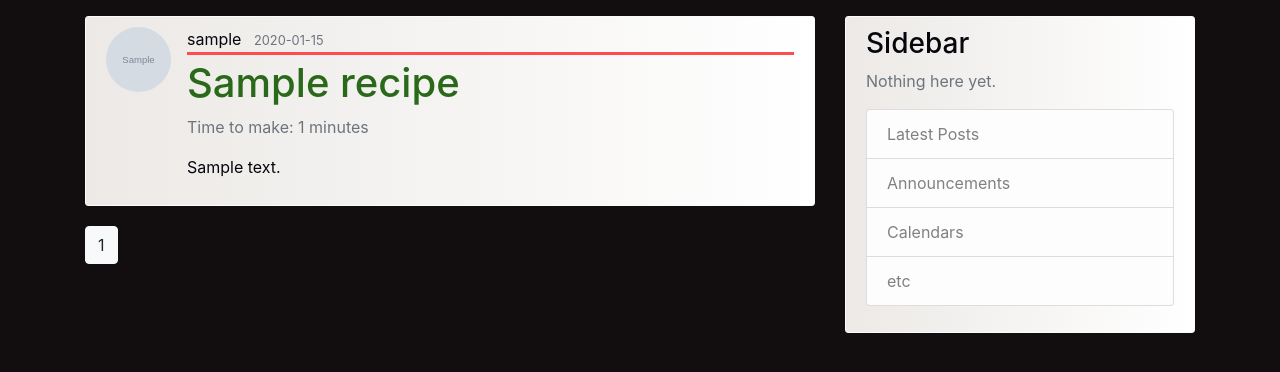
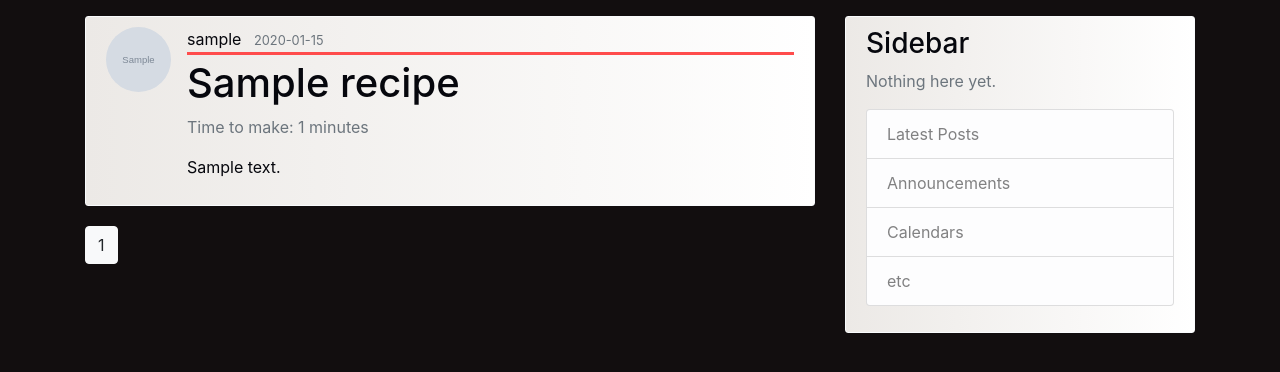
Before and after one commit to Ekimerton/Douh, a Flask app: page /home in a window 1280 px wide. Shown: the part 64-436 px from the top of the page. Run offline with Flask 2, Linux system fonts and the light colour scheme; tables that the repository leaves empty hold one stand-in row (values such as "Sample post"); grey boxes marked "Sample" are stand-in pictures; some libraries are stand-ins or nearby versions.

Commit message:
removed green

```diff
--- a/Driver/static/main.css
+++ b/Driver/static/main.css
@@ -30,7 +30,7 @@ h1 {
 }
 
 a:hover, .site-header .navbar-nav .nav-link:hover, .article-metadata a:hover {
-  color: #8f8f8f;
+  color: #ff0000;
 }
 
 .bg-steel {
@@ -38,7 +38,7 @@ a:hover, .site-header .navbar-nav .nav-link:hover, .article-metadata a:hover {
 }
 
 .article-title, .subtitle {
-  color: #296919
+  color: #06070D
 }
 
 .site-header .navbar-nav .nav-link{
```
